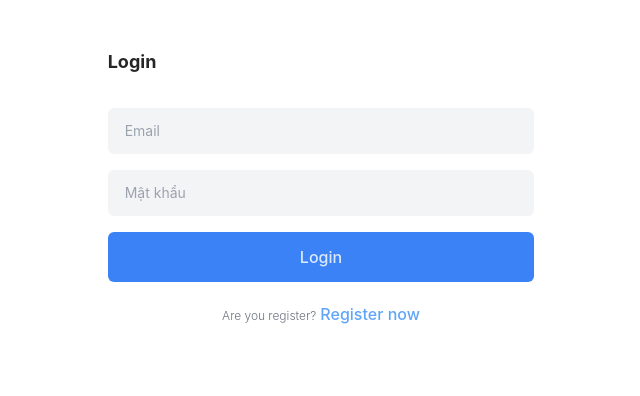
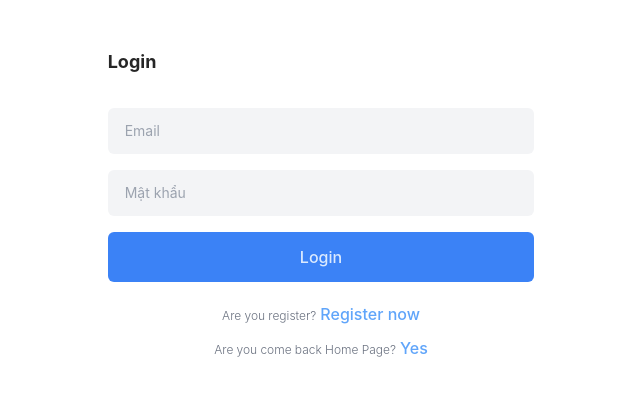
Before and after one commit to binhcyber/airbnb-web, a React (Create React App) app: page /login in a window 1280 px wide. Shown: the top 396 px of the page, without its empty margins (319-959 px from the left). Built offline with nearby package versions, Linux system fonts and the light colour scheme.

Commit message:
add come back home in Login Page

```diff
--- a/src/component/Login/Login.js
+++ b/src/component/Login/Login.js
@@ -60,6 +60,12 @@ export default function Login() {
                   Register now
                 </NavLink>
               </p>
+              <p class="mt-1 text-xs font-light text-gray-500">
+                Are you come back Home Page?
+                <NavLink to="/" class="ml-1 font-medium text-blue-400">
+                  Yes
+                </NavLink>
+              </p>
             </div>
           </Form>
         </div>
--- a/src/page/ManageUser/ManageUser.js
+++ b/src/page/ManageUser/ManageUser.js
@@ -23,6 +23,7 @@ export default function ManageUser() {
   const { dsPhongPhanTrang } = useSelector((state) => {
     return state.dsNguoiDungPhanTrangReducer;
   });
+  console.log(dsPhongPhanTrang);
   const numEachPage = 10;
   const [pagination, setPagination] = useState({
     minValue: 0,
@@ -65,12 +66,8 @@ export default function ManageUser() {
               >
                 {user.name}
               </th>
-
               <td className="px-6 py-4">{user.email}</td>
               <td className="px-6 py-4">{user.phone}</td>
-              {/* <td className="px-6 py-4">
-                {moment(user.birthday).format("DD/MM/YYYY")}
-              </td> */}
               <td className="px-6 py-4">
                 {user.type === "ADMIN" ? (
                   <span className="text-red-500 font-medium px-1 border-red-500 border-1">
@@ -90,6 +87,7 @@ export default function ManageUser() {
                   title="Cảnh báo"
                   visible={isModalVisible}
                   onOk={() => {
+                    console.log(user._id);
                     dispatch(xoaNguoiDungAction(user._id));
                   }}
                   onCancel={handleCancel}
--- a/src/redux/action/CRUDNguoiDungAction.js
+++ b/src/redux/action/CRUDNguoiDungAction.js
@@ -26,6 +26,7 @@ export const xoaNguoiDungAction = (id) => {
     httpServ
       .xoaNguoiDung(id)
       .then((res) => {
+        console.log(res);
         dispatch({
           type: XOA_NGUOI_DUNG,
           payload: res.data,
--- a/src/redux/reducer/layDSNguoiDungReducer.js
+++ b/src/redux/reducer/layDSNguoiDungReducer.js
@@ -28,6 +28,7 @@ export const dsNguoiDungPhanTrangReducer = (state = initialState, action) => {
       return { ...state };
     }
     case XOA_NGUOI_DUNG: {
+      console.log(action.payload._id);
       const dsPhongPhanTrangUpdate = [...state.dsPhongPhanTrang];
       let index = dsPhongPhanTrangUpdate.findIndex((item) => {
         return item._id === action.payload._id;
```
Also changed, not shown: src/App.js (+0 -7 lines).
